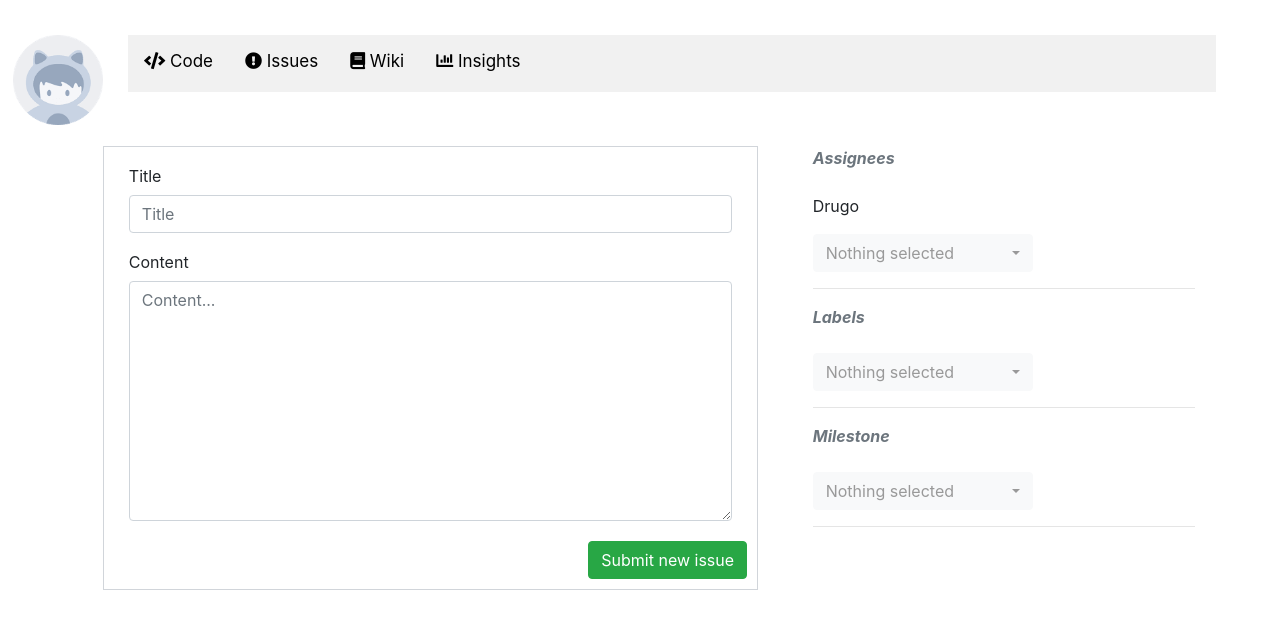
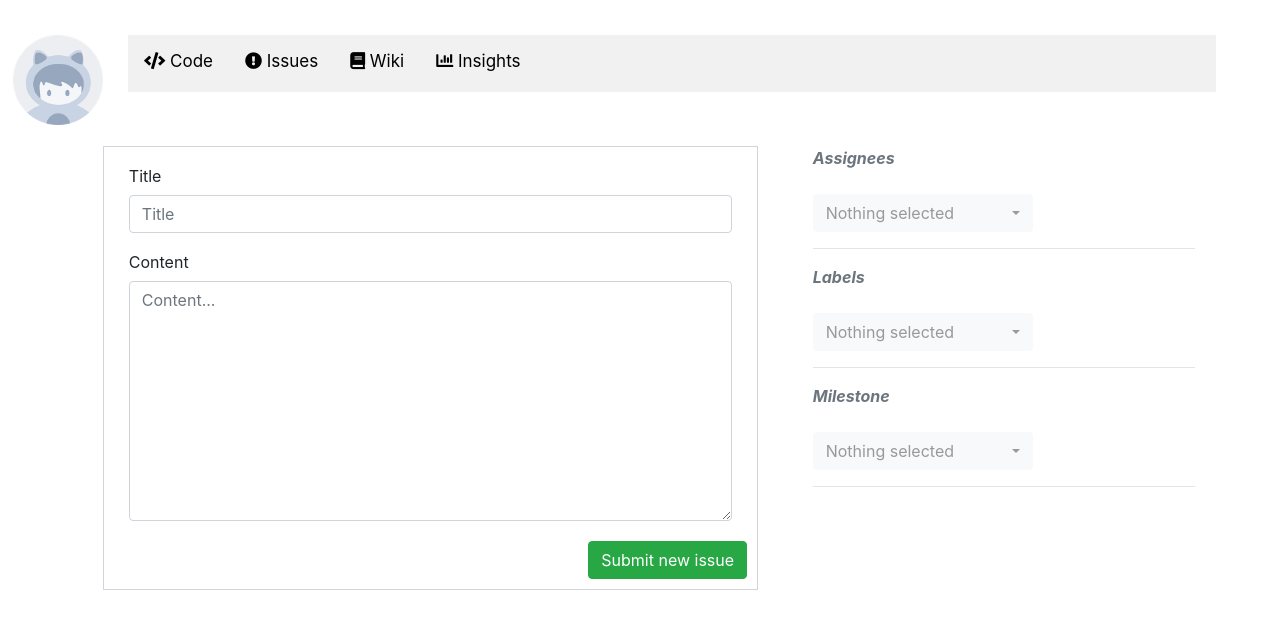
Before and after one commit to jelenailic95/git_uks, a Django app: template my_git/templates/my_git/issues/new_issue.html in a window 1280 px wide. Shown: the part 145-774 px from the top of the page. Run offline with Django 3.2, Linux system fonts and the light colour scheme; the template is opened without the code that fills it: values that come from a table or form of the project are taken from there, others are empty; data comes from the database, SQL or seed files in the repository; some libraries are stand-ins or nearby versions.

Commit message:
Removed print

```diff
--- a/my_git/templates/my_git/issues/issue_new_side.html
+++ b/my_git/templates/my_git/issues/issue_new_side.html
@@ -16,7 +16,6 @@
                <p>{{ user }}</p>
         {% endfor %}
     {% else %}
-            <p>Drugo</p>
         <select name="assignee" id="assignee" class="selectpicker" multiple data-live-search="true" data-actions-box="true">
             {% for user in assignes %}
                 {% if user == logged_user %}
```
